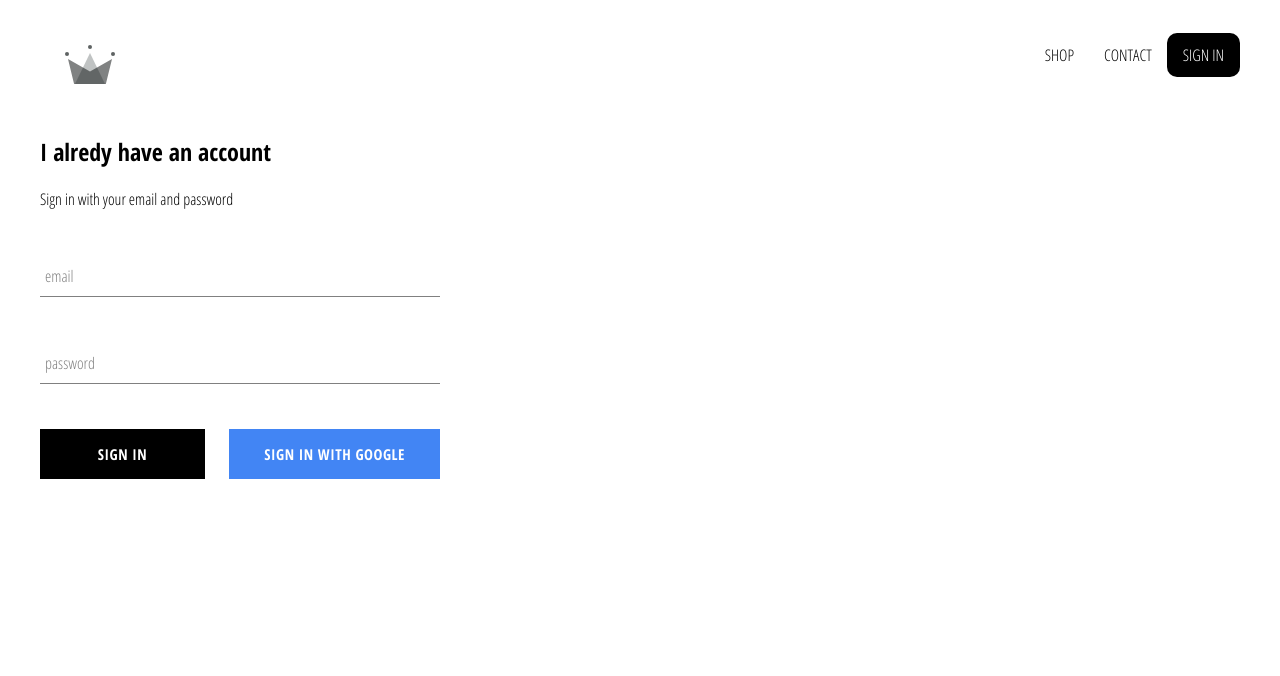
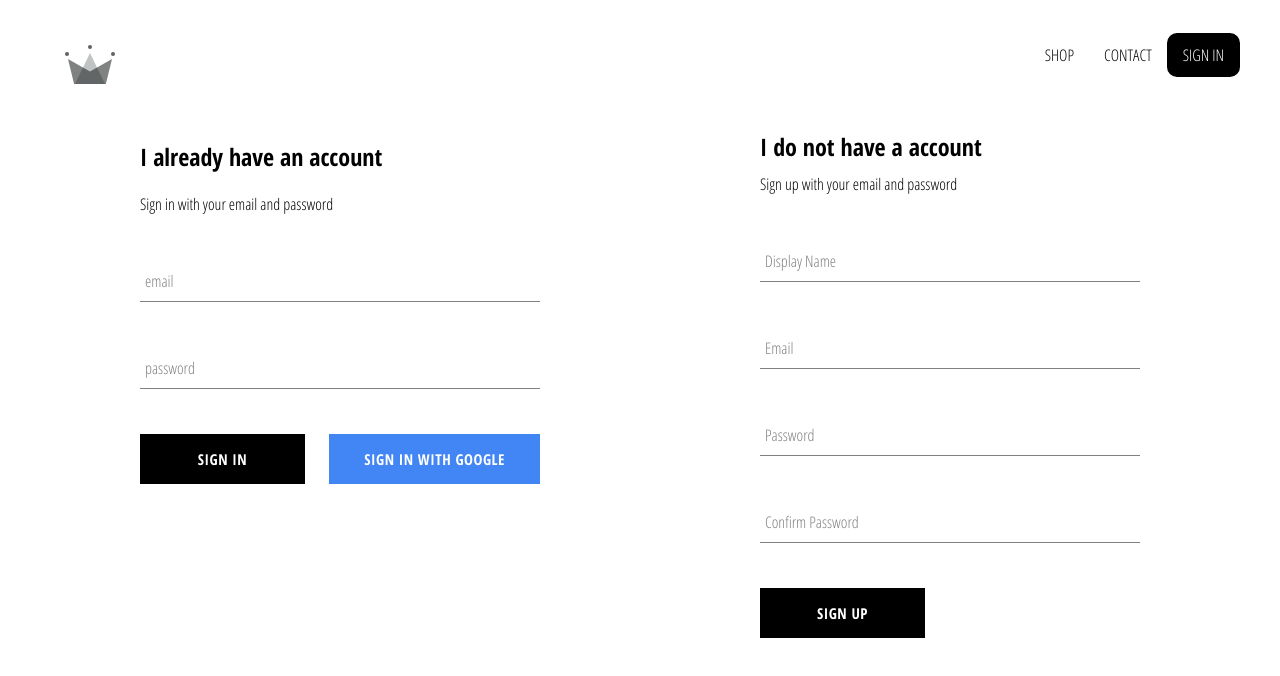
Before and after one commit to Tripleoniks/Crown-Clothing, a React (Create React App) app: page /signin in a window 1280 px wide. Shown: the top 676 px of the page. Built offline with nearby package versions, Linux system fonts and the light colour scheme; no server answers.

Commit message:
store auth user into firestore

```diff
--- a/src/App.js
+++ b/src/App.js
@@ -5,7 +5,7 @@
 import ShopPage from './pages/Shop/shop';
 import Header from './component/header/header';
 import SignInAndSignUp from './pages/sign-in-and-sign-up/sign-in-and-sign-up';
-import { auth } from './firebase/firebase.utils';
+import { auth, createUserProfileDocument} from './firebase/firebase.utils';
 
 
 
@@ -19,16 +19,30 @@
       currentUser: null
     }
   }
-unsubscribeFromAuth = null;
+  unsubscribeFromAuth = null;
 
-  componentDidMount(){
-    this.unsubscribeFromAuth = auth.onAuthStateChanged(user =>{
-      this.setState({currentUser: user})
-      console.log(user)
-    })
+  componentDidMount() {
+    this.unsubscribeFromAuth = auth.onAuthStateChanged(async userAuth => {
+      if (userAuth) {
+        const userRef = await createUserProfileDocument(userAuth);
+
+        userRef.onSnapshot(snapShot => {
+          this.setState({
+            currentUser: {
+              id: snapShot.id,
+              ...snapShot.data()
+            }
+          });
+
+          console.log(this.state);
+        });
+      }
+
+      this.setState({ currentUser: userAuth });
+    });
   }
 
-  componentWillUnmount(){
+  componentWillUnmount() {
     this.unsubscribeFromAuth();
   }
 
--- a/src/component/sign-in/sign-in.jsx
+++ b/src/component/sign-in/sign-in.jsx
@@ -28,20 +28,21 @@
 
     render(){
         return(
-            <div className="sign-in">
-                <h2>I alredy have an account</h2>
-                <span>Sign in with your email and password</span>
+            <div className='sign-in'>
+            <h2>I already have an account</h2>
+            <span>Sign in with your email and password</span>
 
-                <form onSubmit={ this.handleSubmit }>
-                <FormInput name='email'type='email'handleChange={this.handleChange}value={this.state.email}label='email'required />
-                <FormInput name='password' type='password'value={this.state.password}handleChange={this.handleChange}label='password'required />
-               <div className="buttons">
-                <CustomButton type="submit" >Sign in </CustomButton>
-                <CustomButton onClick={signInWithGoogle} isGoogleSignIn  >Sign in with Google </CustomButton>
-                </div>
-                </form>
-
-            </div>
+            <form onSubmit={this.handleSubmit}>
+              <FormInput name='email' type='email' handleChange={this.handleChange} value={this.state.email} label='email' required />
+              <FormInput name='password' type='password' value={this.state.password} handleChange={this.handleChange} label='password' required />
+              <div className='buttons'>
+                <CustomButton type='submit'> Sign in </CustomButton>
+                <CustomButton onClick={signInWithGoogle} isGoogleSignIn>
+                  Sign in with Google
+                </CustomButton>
+              </div>
+            </form>
+          </div>
         )
     }
 }
--- /dev/null
+++ b/src/component/sign-up/sign-up.jsx
@@ -0,0 +1,71 @@
+import React from "react";
+import './sign-up.scss'
+import FormInput from "../form-input/form-input";
+import CustomButton from "../custom-button/custom-button";
+import { auth, createUserProfileDocument } from "../../firebase/firebase.utils";
+
+class SignUP extends React.Component{
+    constructor(){
+        super();
+        this.state = {
+            displayName: '',
+            email: '',
+            password: '',
+            confirmPassword: ''
+        }
+    }
+    handleSubmit = async event => {
+        event.preventDefault();
+
+        const { displayName, email, password, confirmPassword } = this.state;
+
+        if (password !== confirmPassword) {
+          alert("passwords don't match");
+          return;
+        }
+
+        try {
+          const { user } = await auth.createUserWithEmailAndPassword(
+            email,
+            password
+          );
+
+          await createUserProfileDocument(user, { displayName });
+
+          this.setState({
+            displayName: '',
+            email: '',
+            password: '',
+            confirmPassword: ''
+          });
+        } catch (error) {
+          console.error(error);
+        }
+      };
+
+      handleChange = event => {
+        const { name, value } = event.target;
+
+        this.setState({ [name]: value });
+      };
+
+
+    render() {
+        const { displayName, email, password, confirmPassword } = this.state;
+        return (
+            <div className='sign-up'>
+            <h2 className='title'>I do not have a account</h2>
+            <span>Sign up with your email and password</span>
+            <form className='sign-up-form' onSubmit={this.handleSubmit}>
+              <FormInput name='displayName'type='text'value={displayName}onChange={this.handleChange}label='Display Name'required/>
+              <FormInput type='email' name='email' value={email} onChange={this.handleChange} label='Email' required />
+              <FormInput type='password' name='password' value={password} onChange={this.handleChange} label='Password' required />
+              <FormInput type='password' name='confirmPassword' value={confirmPassword} onChange={this.handleChange} label='Confirm Password' required />
+              <CustomButton type='submit'>SIGN UP</CustomButton>
+            </form>
+          </div>
+        );
+    }
+}
+
+export default SignUP;
--- /dev/null
+++ b/src/component/sign-up/sign-up.scss
@@ -0,0 +1,9 @@
+.sign-up {
+    display: flex;
+    flex-direction: column;
+    width: 380px;
+
+    .title {
+      margin: 10px 0;
+    }
+  }
--- a/src/firebase/firebase.utils.js
+++ b/src/firebase/firebase.utils.js
@@ -11,6 +11,33 @@
     appId: "1:337597561652:web:df757b44e95b92a987c361",
     measurementId: "G-J3XLEBGQ9W"
   };
+  export const createUserProfileDocument = async (userAuth, additonalData) =>{
+    if (!userAuth) return;
+    const  userRef =firestore.doc(`users/${userAuth.uid}`);
+
+    const snapshoot = await userRef.get();
+
+    console.log(snapshoot);
+    if (!snapshoot.exists) {
+        const {displayName, email} = userAuth;
+        const createdAt = new Date();
+
+        try {
+          await userRef.set({
+            displayName,
+            email,
+            createdAt,
+            ...additonalData
+          })
+        }
+        catch(error){
+          console.log('error creating user', error.message)
+        }
+
+    }
+
+    return userRef;
+  }
 
   firebase.initializeApp(firebaseConfig);
   export const auth = firebase.auth();
--- a/src/pages/sign-in-and-sign-up/sign-in-and-sign-up.jsx
+++ b/src/pages/sign-in-and-sign-up/sign-in-and-sign-up.jsx
@@ -1,11 +1,13 @@
 import React from "react";
 import "./sign-in-and-sign-up.scss";
 import SignIn from "../../component/sign-in/sign-in";
+import SignUP from "../../component/sign-up/sign-up";
 
 const SignInAndSignUp = () => {
     return (
         <div className="sign-in-and-sign-up">
                 <SignIn/>
+                <SignUP/>
         </div>
      );
 }
--- a/src/pages/sign-in-and-sign-up/sign-in-and-sign-up.scss
+++ b/src/pages/sign-in-and-sign-up/sign-in-and-sign-up.scss
@@ -0,0 +1,6 @@
+.sign-in-and-sign-up{
+    width: 1000px;
+    display: flex;
+    justify-content: space-between;
+    margin: 30px auto;
+}
```
